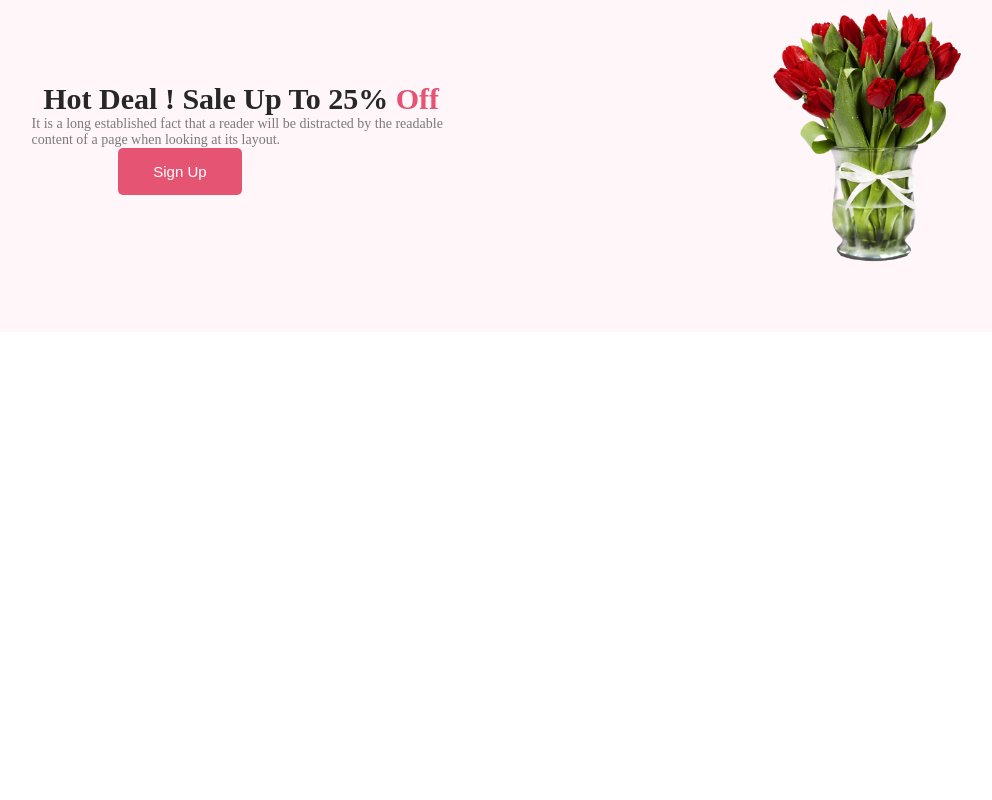
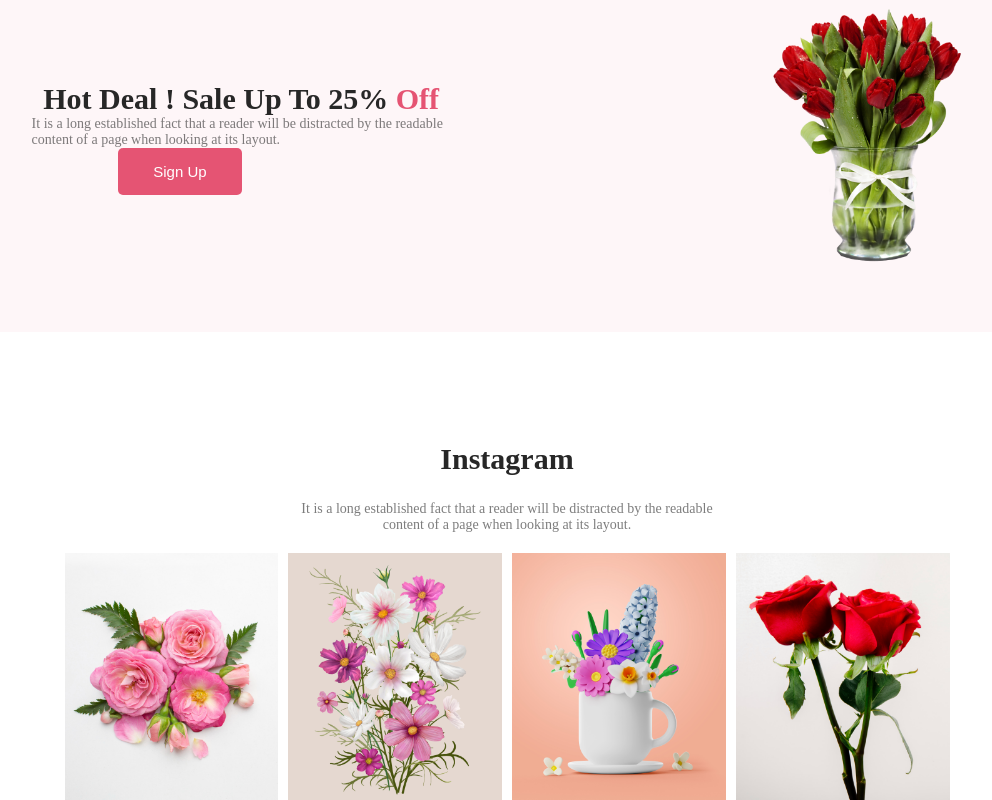
Before and after one commit to Saha-joy7/Flower-shop, a plain HTML site: page index.html in a window 1280 px wide. Shown: the part 1542-2342 px from the top of the page, without its empty margins (133-1125 px from the left). Before the commit the page ends 1874 px from the top, so only its background shows below. Drawn offline with Linux system fonts and the light colour scheme.

Commit message:
added the instagram-container

```diff
--- a/index.html
+++ b/index.html
@@ -74,6 +74,20 @@
                 </div>
             </div>
         </section>
+        <!--From here start our instagram-container work-->
+        <section>
+            <div class="instagram-container">
+                <h3 class="instagram-title">Instagram</h3>
+                <p class="instagram-description">It is a long established fact that a reader will be distracted by the readable <br> content of a page when looking at its layout.</p>
+            </div>
+            <div class="instagram-photos">
+                <img src="./Flower Asset/Flower 01.png" alt="" class="intragram-photo">
+                <img src="./Flower Asset/Rectangle 4.png" alt="" class="intragram-photo">
+                <img src="./Flower Asset/Rectangle 5.png" alt="" class="intragram-photo">
+                <img src="./Flower Asset/Rectangle 6.png" alt="" class="intragram-photo">
+            </div>
+        </section>
+
     </main>
     <footer></footer>
 
--- a/style/design.css
+++ b/style/design.css
@@ -156,5 +156,30 @@
     background: #E55473;
     border: none;
     margin-left: 251.25px;
+}
 
+
+
+.instagram-container{
+    text-align: center;
 }
+.instagram-title{
+    font-size: 30px;
+    padding-top: 110px;
+    color: #272727;
+}
+.instagram-description{
+    font-size: 14px;
+    padding-top: 25px;
+    color: rgba(39, 39, 39, 0.60);
+}
+.instagram-photos{
+    padding-top: 20px;
+    display: flex;
+    justify-content: center;
+    gap: 10px;
+}
+.intragram-photo{
+    height: 247.5px;
+    width: 213.75px;
+}
```
